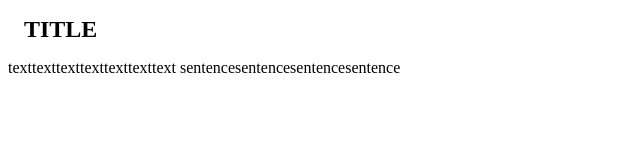
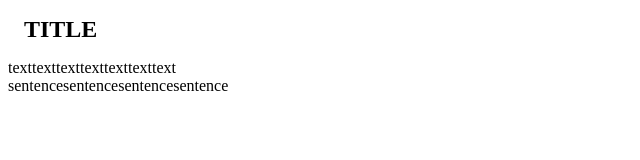
Before and after one commit to kndaym/kndtest.github.io, a plain HTML site: page index.html in a window 1280 px wide. Shown: the whole page, without its empty margins (0-640 px from the left). Drawn offline with Linux system fonts and the light colour scheme.

Commit message:
Add files via upload

```diff
--- a/index.html
+++ b/index.html
@@ -7,7 +7,7 @@
 </head>
 <body>
   <h1>TITLE</h1>
-  <p>texttexttexttexttexttexttext
+  <p>texttexttexttexttexttexttext<br>
     sentencesentencesentencesentence
   </p>
 </body>
```
